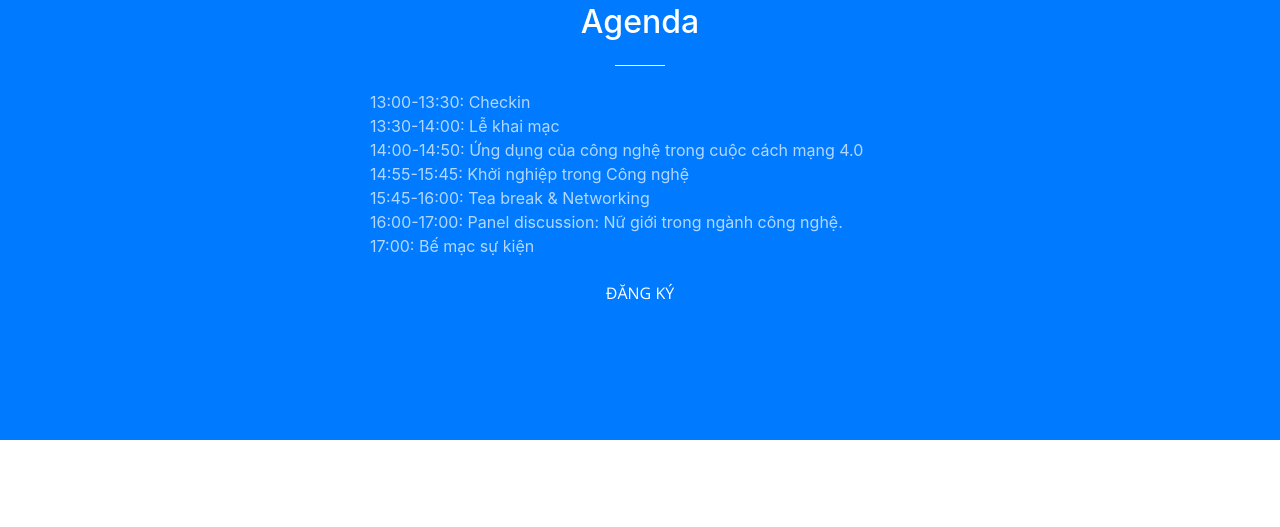
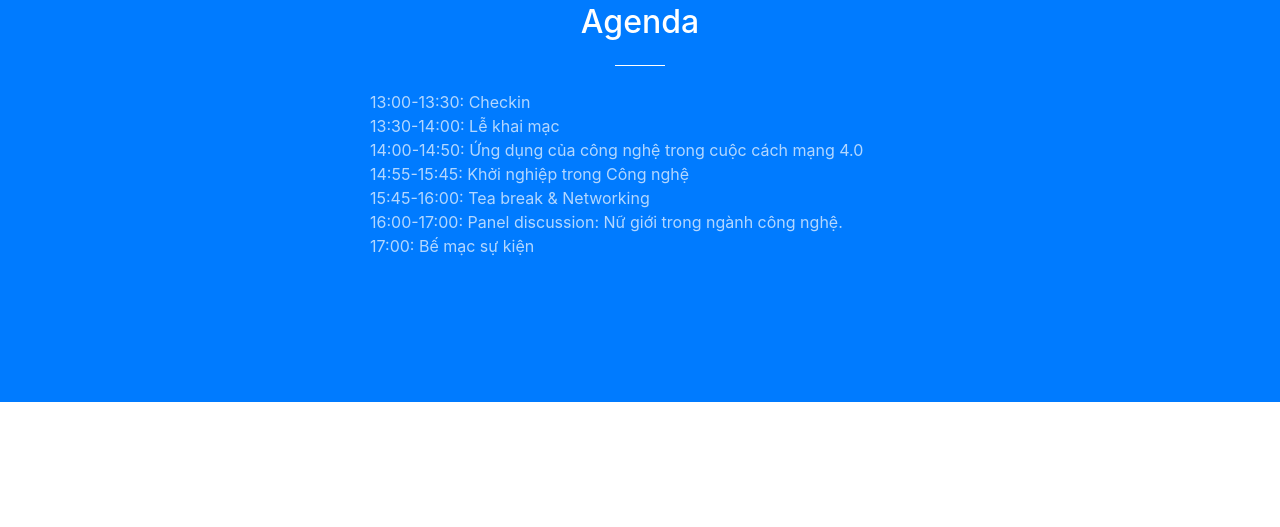
Before and after one commit to hoduchieu01/SheCodesHanoi, a website with bundled scripts: page index.html in a window 1280 px wide. Shown: the part 925-1452 px from the top of the page. Built offline with nearby package versions, Linux system fonts and the light colour scheme; files whose address does not match are found by name.

```diff
--- a/index.html
+++ b/index.html
@@ -80,8 +80,6 @@
             16:00-17:00: Panel discussion: Nữ giới trong ngành công nghệ. <br>
             17:00: Bế mạc sự kiện <br>
           </p>
-          <a class="btn btn-primary btn-xl js-scroll-trigger" href="https://goo.gl/fwXp9n">Đăng
-            ký</a>
         </div>
       </div>
     </div>
```
